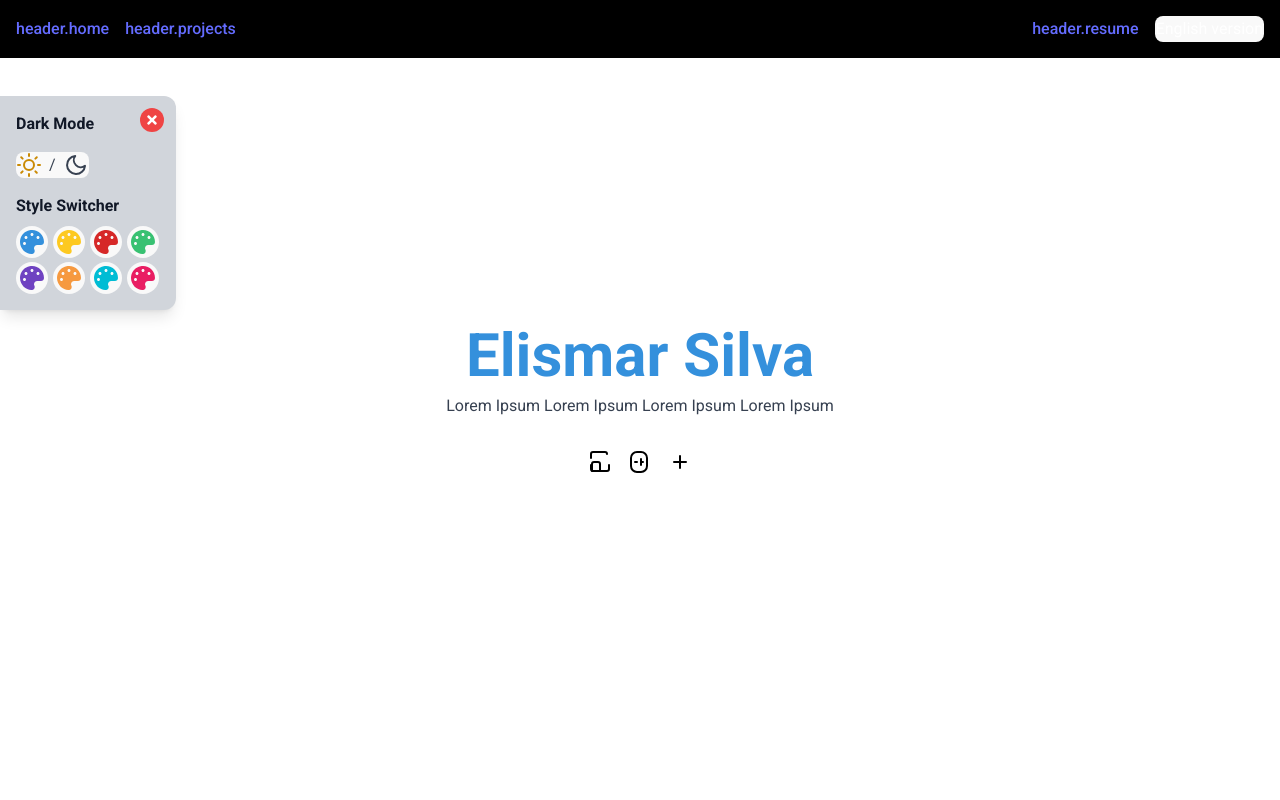
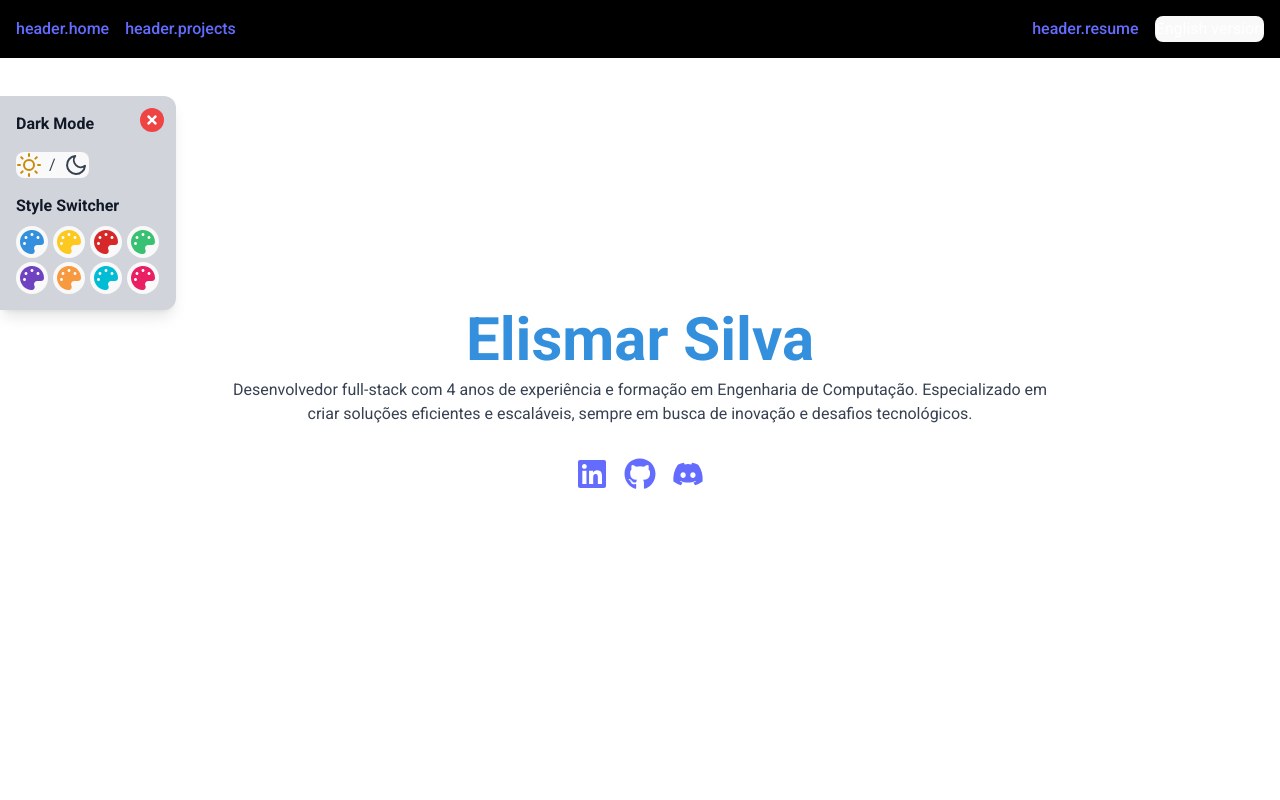
Before and after one commit to Elismar13/meu-portfolio, a React (Vite) app: page / in a window 1280 px wide. Shown: the top 800 px of the page. Built offline with nearby package versions, Linux system fonts and the light colour scheme.

Commit message:
feat: updating experiences descriptions

```diff
--- a/data/experience.ts
+++ b/data/experience.ts
@@ -15,8 +15,8 @@ export const experiences: ExperienceItem[] = [
     title: 'Analista de Sistemas',
     title_en: 'Systems Analyst',
     institution: 'Accenture',
-    description: 'Participei do processo de modernização tecnológica em um Banco, migrando aplicações monolíticas (IBM Integration Bus, Visual Basic) para microserviços (Java, Apache Camel, Spring, Quarkus, Docker). Atuei no desenvolvimento de microsserviços back-end para integração com um portal administrativo, utilizando Java, Spring Boot e Redis. Desenvolvi aplicações altamente disponíveis para funcionalidades de débito (Java, Quarkus), integrando diversas ferramentas de integração contínua, como Jenkins, Docker e Kubernetes, para garantir um ambiente robusto e eficiente.',
-    description_en: 'Participated in the technological modernization process at a bank, migrating monolithic applications (IBM Integration Bus, Visual Basic) to microservices (Java, Apache Camel, Spring, Quarkus, Docker). Worked on the development of back-end microservices for integration with an administrative portal, using Java, Spring Boot, and Redis. Developed highly available applications for debit functionalities (Java, Quarkus), integrating various continuous integration tools such as Jenkins, Docker, and Kubernetes to ensure a robust and efficient environment.'
+    description: 'Participei da modernização tecnológica em um banco, migrando aplicações monolíticas para uma arquitetura de microserviços. Atuei no desenvolvimento de microsserviços back-end para integração com um portal administrativo e criei aplicações de alta disponibilidade para funcionalidades de débito, utilizando metodologias ágeis e práticas de integração contínua para garantir um ambiente robusto e eficiente.',
+    description_en: 'I contributed to the technological modernization of a bank by migrating monolithic applications to a microservices architecture. I worked on back-end microservices for integrating an administrative portal and developed high-availability applications for debit functionalities, using agile methodologies and continuous integration practices to ensure a robust and efficient environment.'
   },
   {
     type: 'work',
--- a/src/components/Experience.tsx
+++ b/src/components/Experience.tsx
@@ -7,7 +7,7 @@ import { FaBriefcase, FaGraduationCap } from 'react-icons/fa';
 
 const Experience: React.FC = () => {
   const { color } = useContext(ThemeContext) || { color: COLORS.CUSTOM_BLUE };
-  const { t } = useTranslation();
+  const { i18n, t } = useTranslation();
 
   return (
     <section id="experience" className="p-8">
@@ -34,9 +34,9 @@ const Experience: React.FC = () => {
               </div>
 
               <div>
-                <h3 className="text-xl font-semibold">{exp.title}</h3>
+                <h3 className="text-xl font-semibold">{i18n.language === 'pt' ? exp.title : exp.title_en}</h3>
                 <p className="text-gray-400 dark:text-gray-300">{exp.range} - {exp.institution}</p>
-                <p className="mt-1">{exp.description}</p>
+                <p className="mt-1">{i18n.language === 'pt' ? exp.description : exp.description_en}</p>
               </div>
             </div>
           ))}
--- a/src/components/Me.tsx
+++ b/src/components/Me.tsx
@@ -1,36 +1,36 @@
 import React, { useContext } from 'react';
 import ThemeContext from '../context/ThemeContext';
 import { COLORS } from '../constants/colors';
+import { useTranslation } from 'react-i18next';
+import { FaDiscord, FaGit, FaGithub, FaLinkedin } from 'react-icons/fa';
 
 const Me: React.FC = () => {
   const { color } = useContext(ThemeContext) || { color: COLORS.CUSTOM_BLUE };
+  const { t } = useTranslation();
 
   return (
-    <div className="header flex flex-col h-screen w-screen py-8 text-center items-center justify-center">
+    <section id="me" className="w-screen">
+      <div className="flex flex-col h-screen p-8 text-center items-center justify-center max-w-4xl mx-auto">
         <h1 className="text-6xl font-bold" style={{ color }}>
           Elismar Silva
         </h1>
-      <p className="mt-2 mb-4">Lorem Ipsum Lorem Ipsum Lorem Ipsum Lorem Ipsum</p>
+        <p className="mt-2 mb-4">
+          {t('me.description')}
+        </p>
         <div className="flex mt-4">
           <a href="#linkedin" className="hover:text-blue-500 mx-2">
-          <svg xmlns="http://www.w3.org/2000/svg" className="h-6 w-6 text-black dark:text-white" fill="none" viewBox="0 0 24 24" stroke="currentColor">
-            <path strokeLinecap="round" strokeLinejoin="round" strokeWidth={2} d="M10 12H6a2 2 0 0 0-2 2v7h8v-7a2 2 0 0 0-2-2z" />
-            <path strokeLinecap="round" strokeLinejoin="round" strokeWidth={2} d="M21 15v4a2 2 0 0 1-2 2H5a2 2 0 0 1-2-2v-4m16-11V4a2 2 0 0 0-2-2H5a2 2 0 0 0-2 2v4" />
-          </svg>
+            <FaLinkedin size={32} />
+          </a>
+          <a href="#etc" className="hover:text-blue-500 mx-2">
+            <FaGithub size={32} />
           </a>
           <a href="#discord" className="hover:text-blue-500 mx-2">
-          <svg xmlns="http://www.w3.org/2000/svg" className="h-6 w-6 text-black dark:text-white" fill="none" viewBox="0 0 24 24" stroke="currentColor">
-            <path strokeLinecap="round" strokeLinejoin="round" strokeWidth={2} d="M13 2H9C5.686 2 3 4.686 3 8v8c0 3.314 2.686 6 6 6h4c3.314 0 6-2.686 6-6V8c0-3.314-2.686-6-6-6z" />
-            <path strokeLinecap="round" strokeLinejoin="round" strokeWidth={2} d="M7 12h2m4 0h2m-2-3v6" />
-          </svg>
-        </a>
-        <a href="#etc" className="hover:text-blue-500 mx-2">
-          <svg xmlns="http://www.w3.org/2000/svg" className="h-6 w-6 text-black dark:text-white" fill="none" viewBox="0 0 24 24" stroke="currentColor">
-            <path strokeLinecap="round" strokeLinejoin="round" strokeWidth={2} d="M12 6v6m0 0v6m0-6h6m-6 0H6" />
-          </svg>
+            <FaDiscord size={32} />
           </a>
         </div>
       </div>
+    </section>
+
   );
 };
 
--- a/src/i18n/locale/pt.json
+++ b/src/i18n/locale/pt.json
@@ -1,4 +1,8 @@
 {
+  "me": {
+    "description": "Desenvolvedor full-stack com 4 anos de experiência e formação em Engenharia de Computação. Especializado em criar soluções eficientes e escaláveis, sempre em busca de inovação e desafios tecnológicos.",
+    "description_en": "A full-stack developer with 4 years of experience and a degree in Computer Engineering. I specialize in creating efficient and scalable solutions, always seeking innovation and technological challenges."
+  },
   "about": {
     "title": "Sobre ",
     "title2": "mim",
```
Lines whose indentation alone changed are shown as unchanged.
